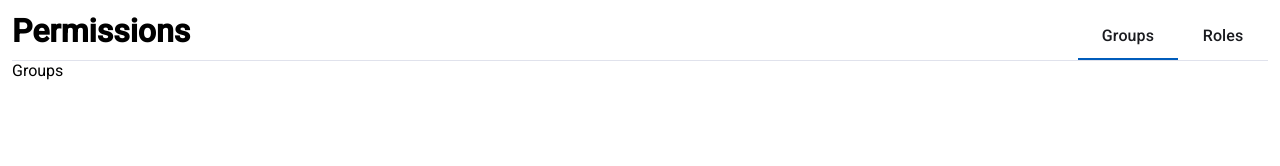
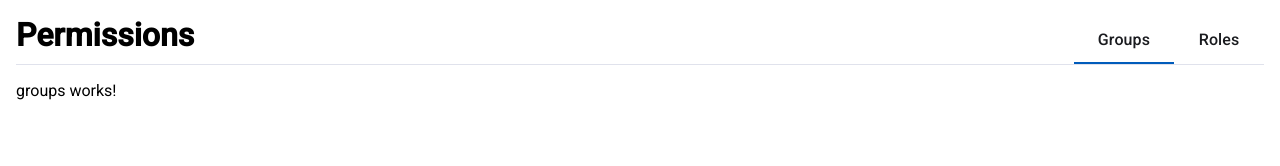
Before and after one commit to VladyslavVorobiov/admin-app-ng-18, an Angular app: page /permissions in a window 1280 px wide. Shown: the top 166 px of the page. Built offline with nearby package versions, Linux system fonts and the light colour scheme.

Commit message:
feat(permissions): add initial groups and roles

```diff
--- /dev/null
+++ b/src/app/pages/permissions/components/groups/groups.component.html
@@ -0,0 +1,3 @@
+<p>
+  groups works!
+</p>
--- /dev/null
+++ b/src/app/pages/permissions/components/groups/groups.component.ts
@@ -0,0 +1,14 @@
+import { ChangeDetectionStrategy, Component, OnInit } from '@angular/core';
+
+@Component({
+  standalone: true,
+  selector: 'app-groups',
+  templateUrl: './groups.component.html',
+  styleUrls: ['./groups.component.css'],
+  changeDetection: ChangeDetectionStrategy.OnPush,
+})
+export class GroupsComponent implements OnInit {
+  constructor() {}
+
+  ngOnInit() {}
+}
--- /dev/null
+++ b/src/app/pages/permissions/components/roles/roles.component.html
@@ -0,0 +1,3 @@
+<p>
+  roles works!
+</p>
--- /dev/null
+++ b/src/app/pages/permissions/components/roles/roles.component.ts
@@ -0,0 +1,14 @@
+import { ChangeDetectionStrategy, Component, OnInit } from '@angular/core';
+
+@Component({
+  standalone: true,
+  selector: 'app-roles',
+  templateUrl: './roles.component.html',
+  styleUrls: ['./roles.component.css'],
+  changeDetection: ChangeDetectionStrategy.OnPush,
+})
+export class RolesComponent implements OnInit {
+  constructor() {}
+
+  ngOnInit() {}
+}
--- a/src/app/pages/permissions/permissions.component.css
+++ b/src/app/pages/permissions/permissions.component.css
@@ -2,7 +2,7 @@
     display: block;
     box-sizing: border-box;
     height: 100%;
-    padding: 12px;
+    padding: 16px;
 }
 
 .permissions__header {
--- a/src/app/pages/permissions/permissions.component.html
+++ b/src/app/pages/permissions/permissions.component.html
@@ -2,7 +2,7 @@
   <h1 class="permissions__header-title">Permissions</h1>
 
   <mat-tab-group animationDuration="0ms" mat-stretch-tabs="false" mat-align-tabs="end">
-    <mat-tab label="Groups"> Groups </mat-tab>
-    <mat-tab label="Roles"> Roles </mat-tab>
+    <mat-tab label="Groups"> <app-groups/> </mat-tab>
+    <mat-tab label="Roles"><app-roles /> </mat-tab>
   </mat-tab-group>
 </header>
```
Also changed, not shown: src/app/pages/permissions/permissions.component.ts (+5 -5 lines), src/app/pages/permissions/components/groups/groups.component.css (added), src/app/pages/permissions/components/roles/roles.component.css (added).
